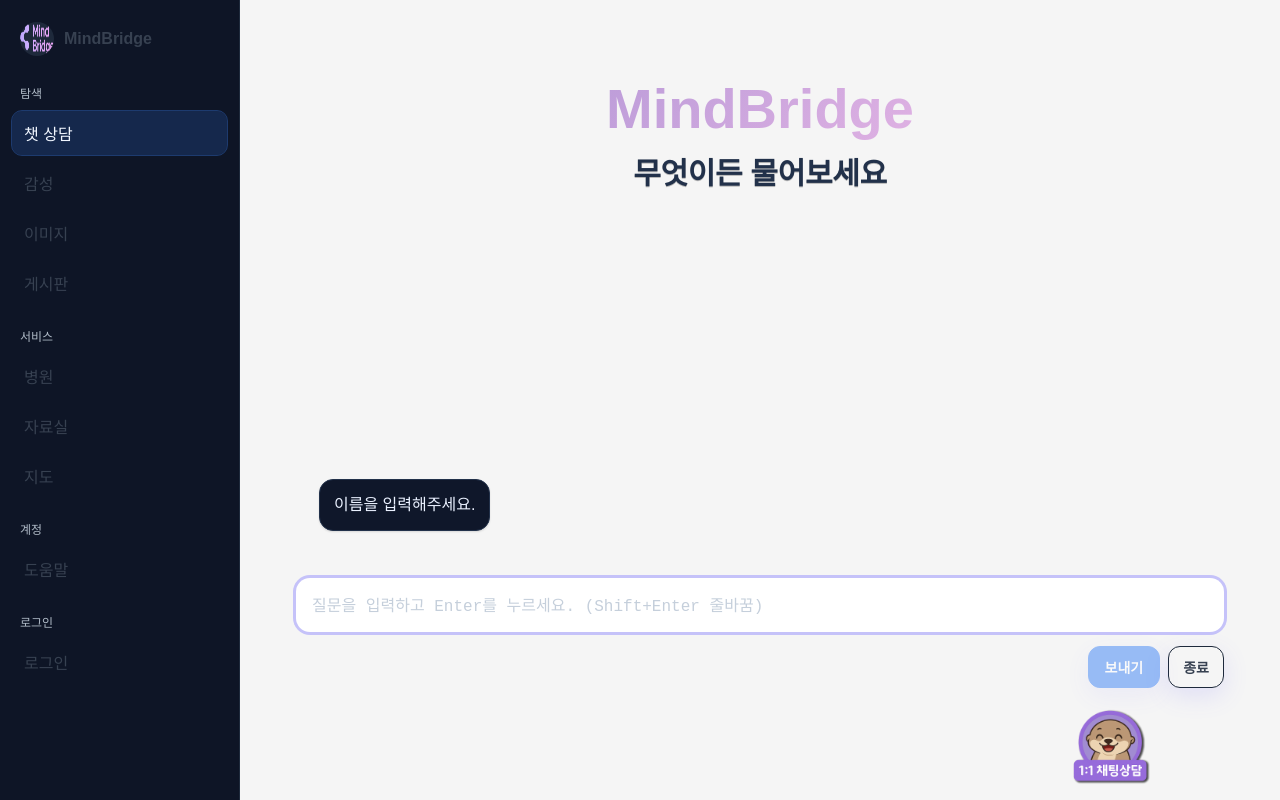
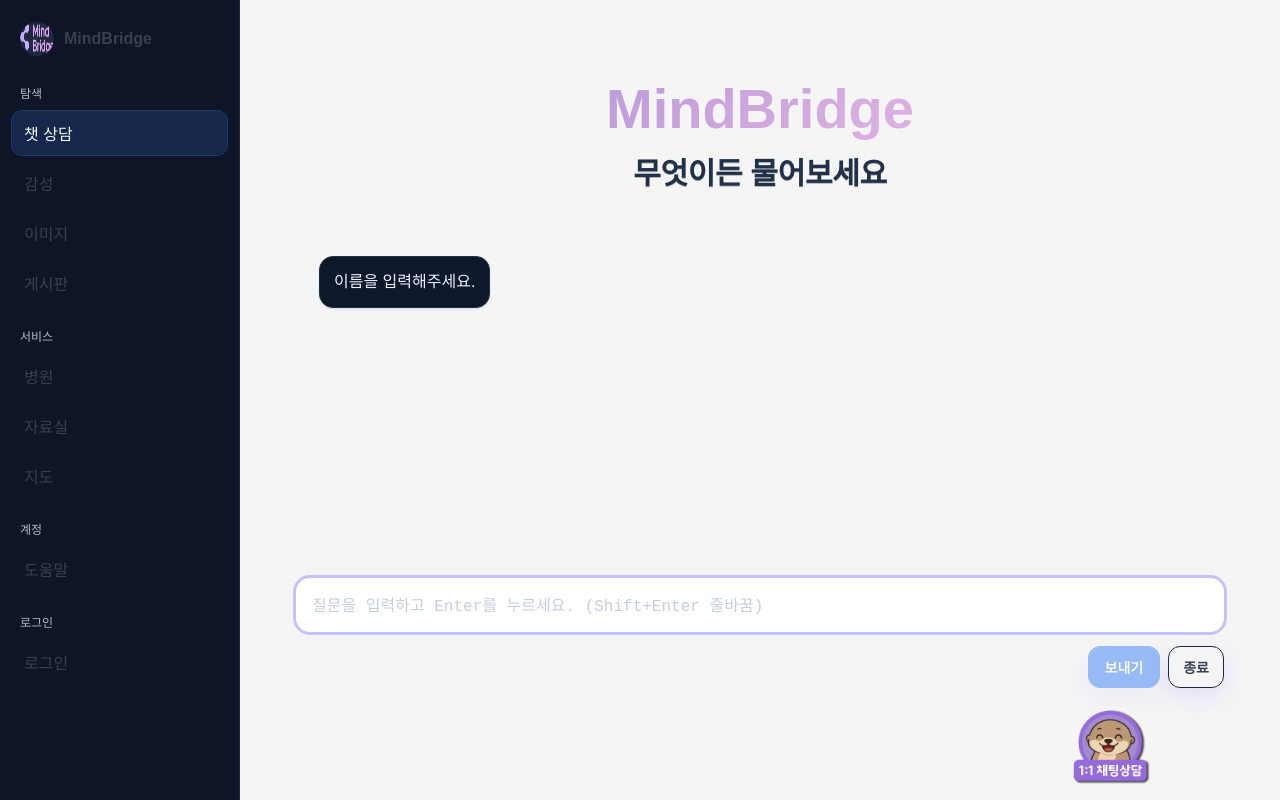
Before and after one commit to nn98/Mind_bridge, a React (Create React App) app: page / in a window 1280 px wide. Built offline with nearby package versions, Linux system fonts and the light colour scheme; no server answers; a web font is replaced by a local one.

Commit message:
Design:메인화면 챗 상담 디자인 수정

```diff
--- a/src/components/chat/hooks/useChatFlow.js
+++ b/src/components/chat/hooks/useChatFlow.js
@@ -125,11 +125,6 @@ export function useChatFlow({
         }
         // eslint-disable-next-line react-hooks/exhaustive-deps
     }, [customUser, questionnaireMode, autoStartFromProfile, askProfileIfMissing, enforceGreeting]);
-
-    //스크롤 고정
-    useEffect(() => {
-        chatEndRef.current?.scrollIntoView({ behavior: "smooth", block: "end" });
-    }, [chatHistory, isTyping]);
 
     //제출 처리
     const handleSubmit = useCallback(async () => {
--- a/src/components/dashboard/ChatConsult.js
+++ b/src/components/dashboard/ChatConsult.js
@@ -1,3 +1,4 @@
+// src/components/dashboard/ChatConsult.jsx
 import { useEffect, useMemo } from "react";
 import { useChatFlow } from "../chat/hooks/useChatFlow";
 
@@ -32,15 +33,21 @@ function ChatConsultInner({ customUser, isLoggedIn }) {
     return "";
   }, [chatHistory]);
 
-  // 새 메시지/타이핑 변화 시 항상 맨 밑(입력칸)으로 스크롤
+  // 새 메시지/타이핑 변화 시 항상 최신 메시지 보이기
   useEffect(() => {
+    // 1) 앵커로 스크롤
     chatEndRef.current?.scrollIntoView({ behavior: "smooth", block: "end" });
+    // 2) 부모 컨테이너를 강제로 바닥으로
+    const parent = chatEndRef.current?.parentNode;
+    if (parent && typeof parent.scrollTop === "number") {
+      parent.scrollTop = parent.scrollHeight;
+    }
   }, [chatHistory, isTyping, chatEndRef]);
 
   // 입력창 포커스 유지
   useEffect(() => {
     if (!isTyping) inputRef.current?.focus();
-  }, [inputRef, isTyping]);
+  }, [isTyping]);
   useEffect(() => {
     inputRef.current?.focus();
   }, []);
@@ -68,7 +75,7 @@ function ChatConsultInner({ customUser, isLoggedIn }) {
         <div ref={chatEndRef} />
       </div>
 
-      {/* 하단 입력창: 화면 하단에 고정 */}
+      {/* 하단 입력창: sticky 고정 */}
       <form
         className="consult-inputbar"
         onSubmit={(e) => {
@@ -135,8 +142,16 @@ function ChatConsultInner({ customUser, isLoggedIn }) {
 }
 
 export default function ChatConsult({ customUser }) {
-    const token = typeof window !== "undefined" ? localStorage.getItem("token") : null;
+  const token =
+    typeof window !== "undefined" ? localStorage.getItem("token") : null;
   const isLoggedIn = !!(customUser?.id || customUser?.email || token);
   const modeKey = isLoggedIn ? "logged-in" : "logged-out";
-    return <ChatConsultInner key={modeKey} customUser={customUser} isLoggedIn={isLoggedIn} />;
+
+  return (
+    <ChatConsultInner
+      key={modeKey}
+      customUser={customUser}
+      isLoggedIn={isLoggedIn}
+    />
+  );
 }
--- a/src/css/dashboard.css
+++ b/src/css/dashboard.css
@@ -1,10 +1,8 @@
 /**************
- * MindBridge UI — Clean Dark v3 (Fix)
- * - 대비 강화
- * - 상담 화면 수직/수평 중앙정렬
- * - 불필요한 보더 제거
- * - 입력창 가독성↑
- * - 사이드바 고정 / 중앙 스크롤
+ * MindBridge UI — Clean Dark v3 (Fixed Full CSS)
+ * - 중앙(스트림)만 스크롤, 크기 고정
+ * - 헤더 sticky, 입력창 sticky 하단 고정
+ * - 스크롤바 숨김 제거(보이도록). 디자인 마무리 시 다시 숨겨도 됨
  **************/
 
 :root {
@@ -50,7 +48,6 @@ body {
     background: var(--bg);
     color: var(--text);
     font-family: system-ui, -apple-system, Segoe UI, Roboto, Noto Sans, "Apple SD Gothic Neo", "맑은 고딕", sans-serif;
-    /* 외부 스크롤 설정은 유지 */
 }
 
 /* ============ Layout ============ */
@@ -73,12 +70,12 @@ body {
     padding: 16px 12px;
 
     position: sticky;
-    /* 고정 */
     top: 0;
     height: 100vh;
     flex: 0 0 240px;
+
+    /* 스크롤 보이도록 */
     overflow-y: auto;
-    /* 메뉴 길면 내부 스크롤 */
 }
 
 .nav-close .dash-sidebar {
@@ -238,13 +235,12 @@ body {
     background: #0c1426;
 }
 
-/* 중앙 영역만 스크롤 */
+/* 중앙 영역은 더 이상 스크롤하지 않음 — 스트림만 스크롤 */
 .dash-content {
     flex: 1 1 auto;
     min-height: 0;
-    overflow-y: auto;
-    /* 중앙 스크롤 */
-    overflow-x: hidden;
+    overflow: hidden;
+    /* 중앙 자체 스크롤 금지 */
     padding: 32px 24px;
 }
 
@@ -387,22 +383,27 @@ body {
     position: relative;
     width: 100%;
     max-width: 960px;
-    min-height: calc(100vh - 120px);
+    height: calc(100vh - 120px);
+    /* 페이지 상단/하단 여백 고려해 조정 */
+    min-height: 0;
     margin: 0 auto;
     padding: 24px 16px 24px;
+
     display: grid;
-    grid-template-rows: auto 1fr auto;
-    /* 헤더 / 스트림 / 입력 */
+    grid-template-rows: auto minmax(0, 1fr) auto;
+    /* 헤더 / 스트림(고정) / 입력 */
     row-gap: 18px;
 }
 
+/* 헤더는 sticky, 스트림 위에 겹치지 않음 */
 .consult-header {
+    position: sticky;
+    top: 0;
+    z-index: 2;
     text-align: center;
     margin: 0 0 6px;
-    position: sticky;
-    /* 상단 고정 */
-    top: 0;
-    z-index: 2;
+    background: transparent;
+    /* 필요 시 배경 지정 */
 }
 
 .consult-logo {
@@ -411,14 +412,11 @@ body {
     margin: 20px 0 8px 0;
     text-align: center;
 
-    /* 핵심 */
     background: linear-gradient(135deg, #a18cd1, #fbc2eb);
     background-clip: text;
     -webkit-background-clip: text;
-    /* 크롬/사파리 */
     color: transparent;
     -webkit-text-fill-color: transparent;
-    /* 크롬/사파리 */
 }
 
 .consult-title {
@@ -431,26 +429,40 @@ body {
     text-align: center;
 }
 
-/* 내부 스크롤(점프 방지용 spacer 사용) */
+/* 메시지 영역(중앙)만 스크롤 — 크기 고정 */
 .consult-stream {
     display: flex;
     flex-direction: column;
-    justify-content: flex-end;
+    justify-content: flex-start;
     gap: 14px;
     padding: 15px;
+
     min-height: 0;
-    max-height: 60vh;
+    /* Grid 자식 스크롤 필수 */
+    overflow-y: auto;
+    /* 내부 스크롤 */
+    overflow-x: hidden;
+    scroll-behavior: smooth;
+
+    /* 크기가 커지지 않도록 고정 — grid 가운데 행이 정확히 1fr */
+    /* max-height 제거 (고정 영역 유지) */
 }
 
-/* 기존 margin/padding-top 대신 고정 spacer로 여백 제공 → 앵커링 방지 */
-.consult-spacer {
-    height: 300px;
-    /* 기존 margin-top: 400px과 동일한 시각적 위치 */
-    flex: 0 0 auto;
-    overflow-anchor: none;
-    /* 브라우저 스크롤 앵커링 비활성화 */
+/* 스크롤바(보이도록) */
+.consult-stream::-webkit-scrollbar {
+    width: 8px;
 }
 
+.consult-stream::-webkit-scrollbar-thumb {
+    background: rgba(59, 130, 246, .6);
+    border-radius: 8px;
+}
+
+.consult-stream::-webkit-scrollbar-track {
+    background: transparent;
+}
+
+/* 버블 */
 .consult-bubble {
     max-width: 760px;
     width: fit-content;
@@ -484,12 +496,13 @@ body {
     font-style: italic;
 }
 
+/* 입력 바: 하단 sticky 고정 */
 .consult-inputbar {
-    position: static;
+    position: sticky;
+    bottom: 0;
+    padding-top: 8px;
     margin: 0;
-    padding: 0;
-    background: transparent;
-    backdrop-filter: none;
+    z-index: 2;
 }
 
 .consult-input {
@@ -570,7 +583,7 @@ body {
 
     .consult-wrap {
         max-width: 96vw;
-        min-height: calc(100vh - 100px);
+        height: calc(100vh - 100px);
     }
 
     .consult-bubble {
@@ -592,33 +605,12 @@ body {
         border-radius: 10px;
     }
 }
+.consult-stream::-webkit-scrollbar { display: none; }
 
-
-
-.consult-stream::-webkit-scrollbar {
-    display: none;
-}
-
-/* 숨기길 원할 때만 */
-/* 중앙 본문(dash-content)도 스크롤바 감추고 싶다면 추가 */
-.dash-content {
-    overflow-y: auto;
-    overflow-x: hidden;
-    scrollbar-width: none;
-    -ms-overflow-style: none;
-}
-
-.dash-content::-webkit-scrollbar {
-    display: none;
-}
-
-/* 사이드바 내부 스크롤바도 감추고 싶을 때만 사용 */
-.dash-sidebar {
-    overflow-y: auto;
-    scrollbar-width: none;
-    -ms-overflow-style: none;
-}
-
-.dash-sidebar::-webkit-scrollbar {
-    display: none;
-}
+/* ===== 스크롤 숨김 규칙(필요시만 켜세요) =====
+.dash-content { scrollbar-width: none; -ms-overflow-style: none; }
+.dash-content::-webkit-scrollbar { display: none; }
+.dash-sidebar { scrollbar-width: none; -ms-overflow-style: none; }
+.dash-sidebar::-webkit-scrollbar { display: none; }
+.consult-stream::-webkit-scrollbar { display: none; }
+*/
```
Lines whose indentation alone changed are shown as unchanged.
